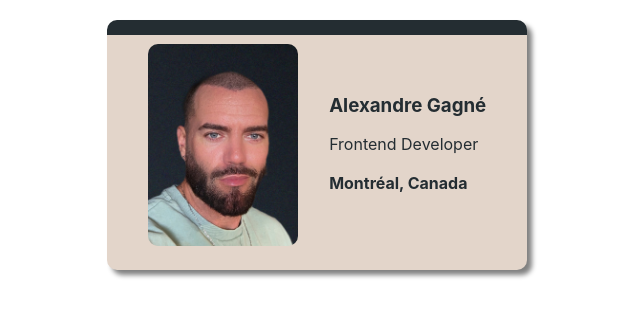
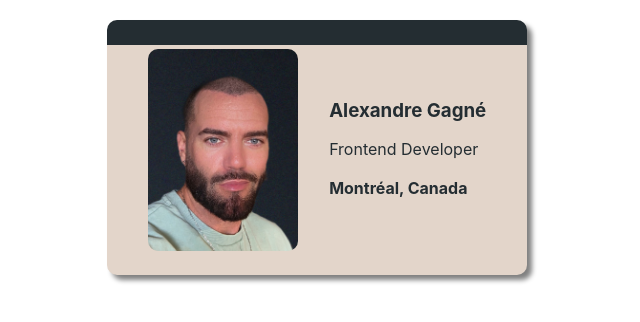
Before and after one commit to Alexgagne82/business-card, a website built with Vite: page index.html in a window 1280 px wide. Shown: the whole page, without its empty margins (323-963 px from the left). Built offline with nearby package versions, Linux system fonts and the light colour scheme.

Commit message:
Update styles.css

```diff
--- a/styles.css
+++ b/styles.css
@@ -18,13 +18,13 @@ body {
     width: 370px;
     height: 200px;
     margin: auto auto;
-    padding: 10px 25px 25px 25px;
+    padding: 5px 25px 25px 25px;
     display: flex;
     justify-content: space-around;
     align-items: center;
     background: #e3d5ca;
     color: #242D32;
-    border-top: 15px solid #242D32;
+    border-top: 25px solid #242D32;
     border-radius: 10px;
     box-shadow: 5px 5px 5px grey;
 }
```
